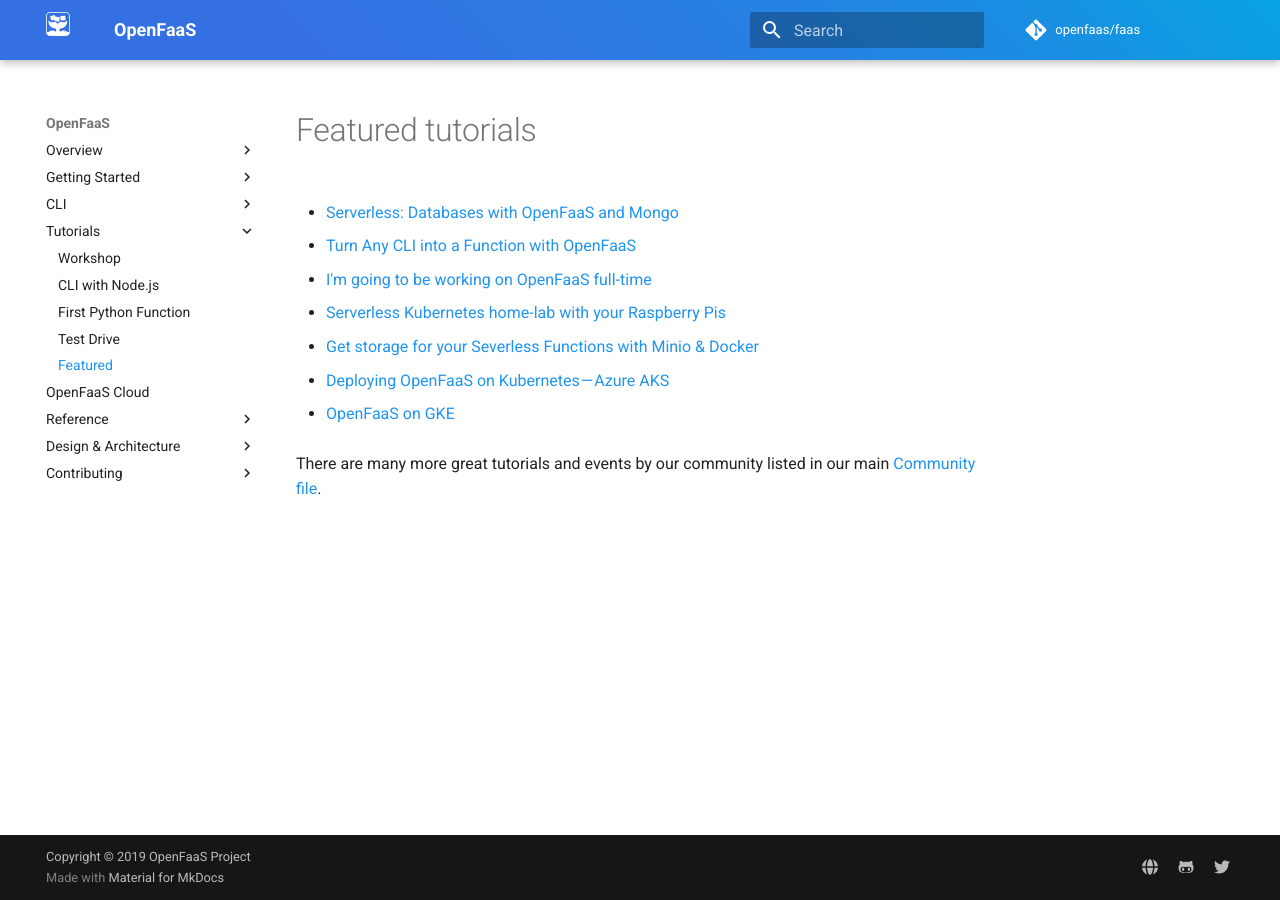
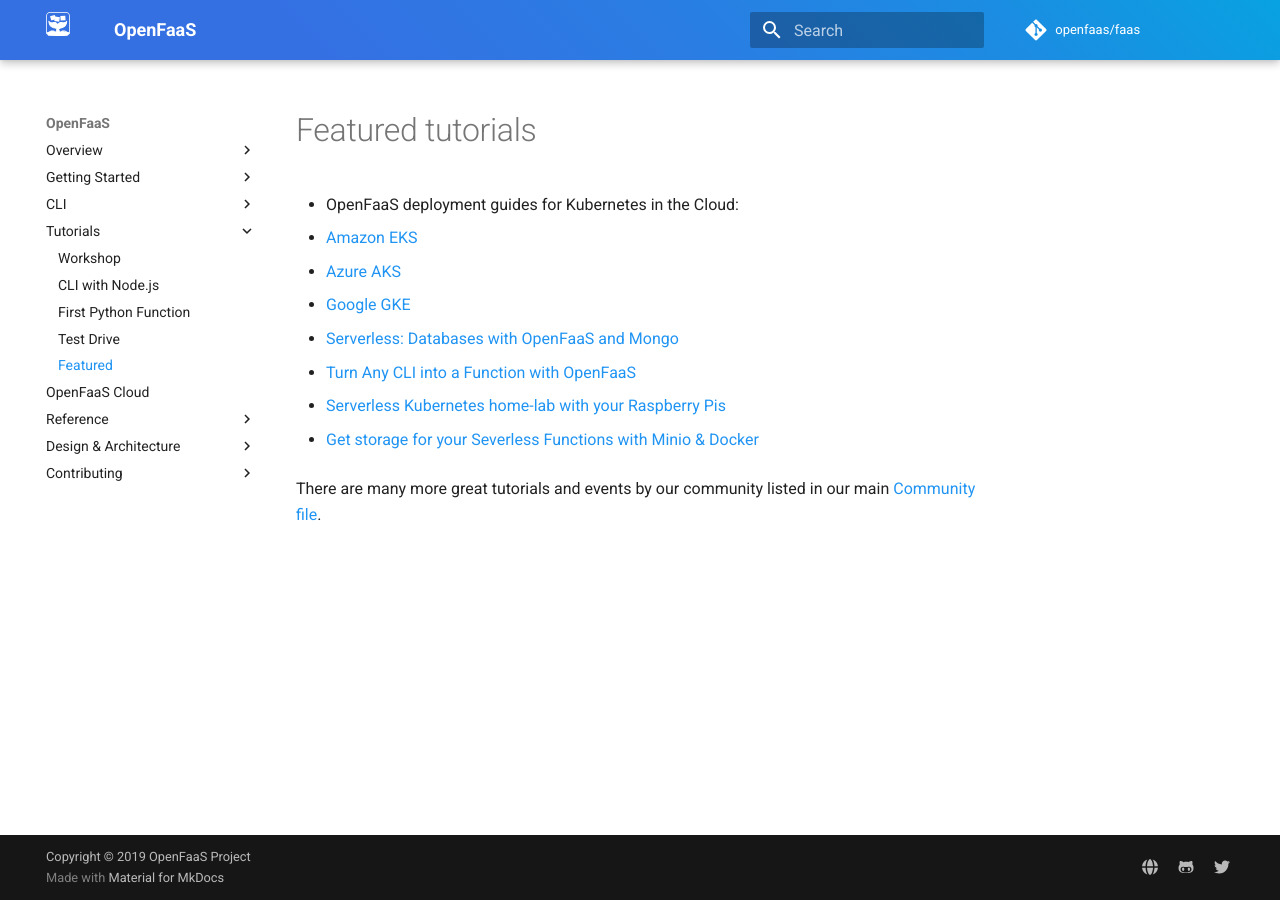
Before and after one commit to openfaas/docs, an MkDocs documentation site: the page built from docs/tutorials/featured.md, in a window 1280 px wide. Built offline with MkDocs 1.6.1 and Material for MkDocs 9.7.7, drawn with Linux system fonts in a browser that asks for light colours; comment, search, counter and statistics services are not loaded.

Commit message:
Add tutorials for EKS, AKS and GKE
Signed-off-by: Stefan Prodan <stefan.prodan@gmail.com>

```diff
--- a/docs/tutorials/featured.md
+++ b/docs/tutorials/featured.md
@@ -1,17 +1,16 @@
 # Featured tutorials
+
+* OpenFaaS deployment guides for Kubernetes in the Cloud:
+  - [Amazon EKS](https://www.weave.works/blog/getting-started-with-openfaas-kubernetes-operator-on-eks)
+  - [Azure AKS](https://medium.com/@ericstoekl/deploying-openfaas-on-kubernetes-azure-aks-4eea99d0743f)
+  - [Google GKE](https://www.openfaas.com/blog/gke-multi-stage/)
 
 * [Serverless: Databases with OpenFaaS and Mongo](https://blog.alexellis.io/serverless-databases-with-openfaas-and-mongo/)
 
 * [Turn Any CLI into a Function with OpenFaaS](https://blog.alexellis.io/cli-functions-with-openfaas/)
 
-* [I'm going to be working on OpenFaaS full-time](https://blog.alexellis.io/full-time-openfaas/)
-
 * [Serverless Kubernetes home-lab with your Raspberry Pis](https://blog.alexellis.io/serverless-kubernetes-on-raspberry-pi/)
 
 * [Get storage for your Severless Functions with Minio & Docker](https://blog.alexellis.io/openfaas-storage-for-your-functions/)
 
-* [Deploying OpenFaaS on Kubernetes — Azure AKS](https://medium.com/@ericstoekl/deploying-openfaas-on-kubernetes-azure-aks-4eea99d0743f)
-
-* [OpenFaaS on GKE](https://github.com/stefanprodan/openfaas-gke)
-
 There are many more great tutorials and events by our community listed in our main [Community file](https://github.com/openfaas/faas/blob/master/community.md).
```
